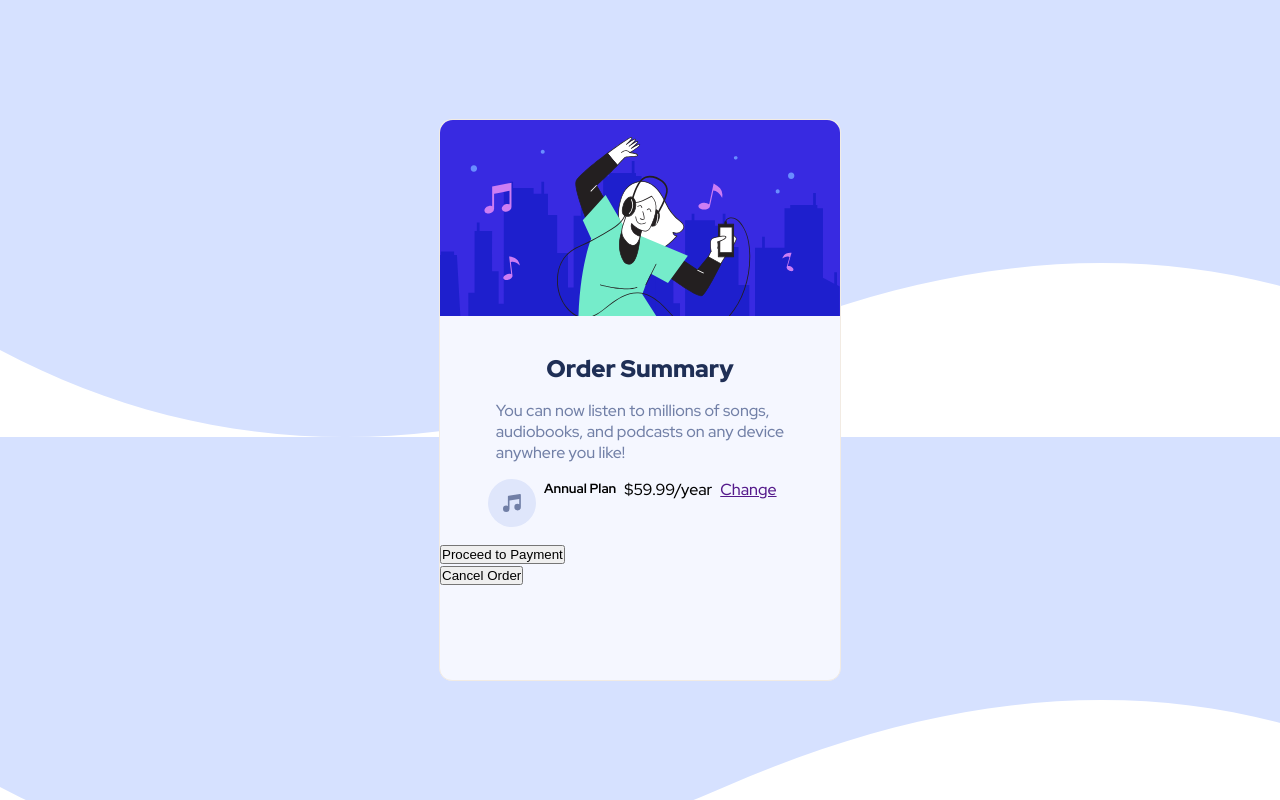
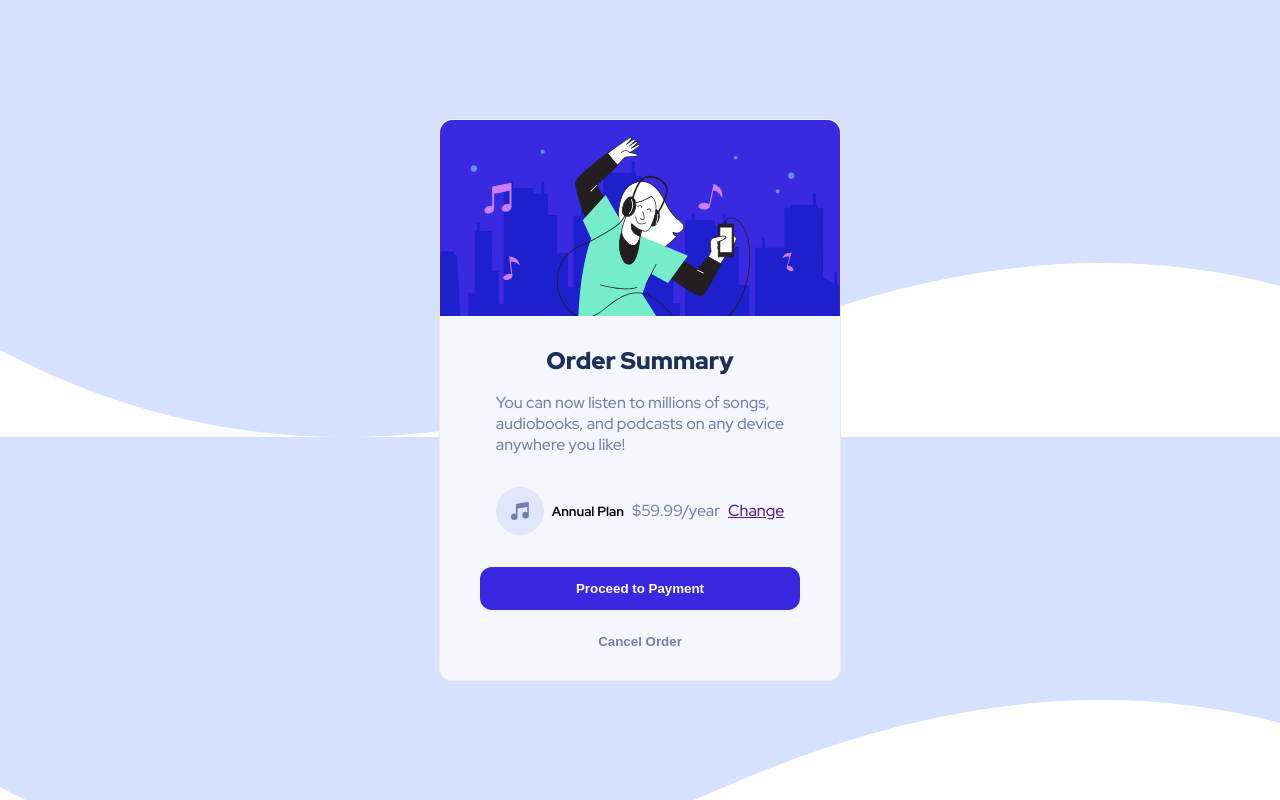
Before and after one commit to MHDSOU/Display-Audio, a plain HTML site: page index.html in a window 1280 px wide. Drawn offline with Linux system fonts and the light colour scheme.

Commit message:
following css

```diff
--- a/Style/Style.css
+++ b/Style/Style.css
@@ -35,7 +35,7 @@
     font-weight: 900;
     display: flex;
     justify-content: center;
-    margin-top: 2rem;
+    margin-top: 1.5rem;
     color: hsl(223, 47%, 23%);
 }
 
@@ -49,7 +49,66 @@
 }
 
 #third-item {
+    padding: 0.5rem 1.5rem;
+    background-color: hsl(225, 100%, 98%);
     display: flex;
-    padding: 1rem 3rem;
+    justify-content: center;
+    align-items: center;
     gap: 0.5rem;
+    margin-top: 1.5rem;
 }
+
+#third-item h5 {
+    display: flex;
+    flex-direction: column;
+    align-items: center;
+    justify-content: center;
+}
+
+#third-item p {
+    display: flex;
+    flex-direction: column;
+    align-items: center;
+    justify-content: center;
+    color: hsl(224, 23%, 55%);
+}
+
+#third-item a {
+    cursor: pointer;
+}
+
+#fourth-item {
+    padding-left: 2.5rem;
+    padding-right: 2.5rem;
+    margin-top: 1.5rem;
+}
+
+#fourth-item button {
+    display: flex;
+    align-items: center;
+    justify-content: center;
+    padding: 0.9rem 2.5rem;
+    width: 100%;
+    border-radius: 0.75rem;
+    background-color: hsl(245, 75%, 52%);
+    color: white;
+    border: none;
+    cursor: pointer;
+    font-weight: 700;
+}
+
+#fifth-item {
+    margin-top: 1.5rem;
+}
+
+#fifth-item button {
+    display: flex;
+    align-items: center;
+    justify-content: center;
+    border: none;
+    width: 100%;
+    font-weight: 900;
+    background-color: hsl(225, 100%, 98%);
+    color: hsl(224, 23%, 55%);
+    cursor: pointer;
+}
```
